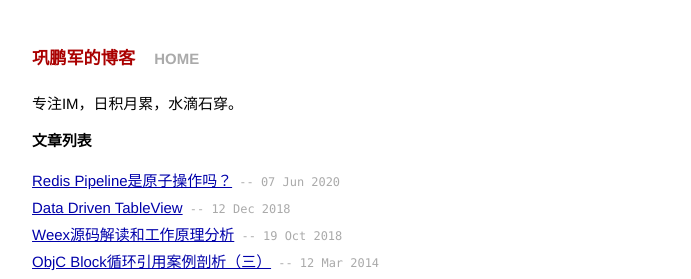
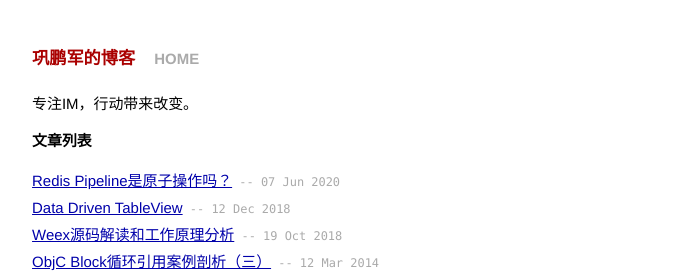
Before and after one commit to gongpengjun/gongpengjun.github.io, a Jekyll site: the page built from index.html, in a window 1280 px wide. Shown: the top 279 px of the page, without its empty margins (294-985 px from the left). Built offline with Jekyll 4.4.1, drawn with Linux system fonts in a browser that asks for light colours.

Commit message:
update motto

```diff
--- a/index.html
+++ b/index.html
@@ -4,7 +4,7 @@ title: 巩鹏军的博客
 ---
 
 <div id="home">
-  <p>专注IM，日积月累，水滴石穿。</p>
+  <p>专注IM，行动带来改变。</p>
   <h1>文章列表</h1>
   <ul class="posts">
     {% for post in site.posts %}
```
